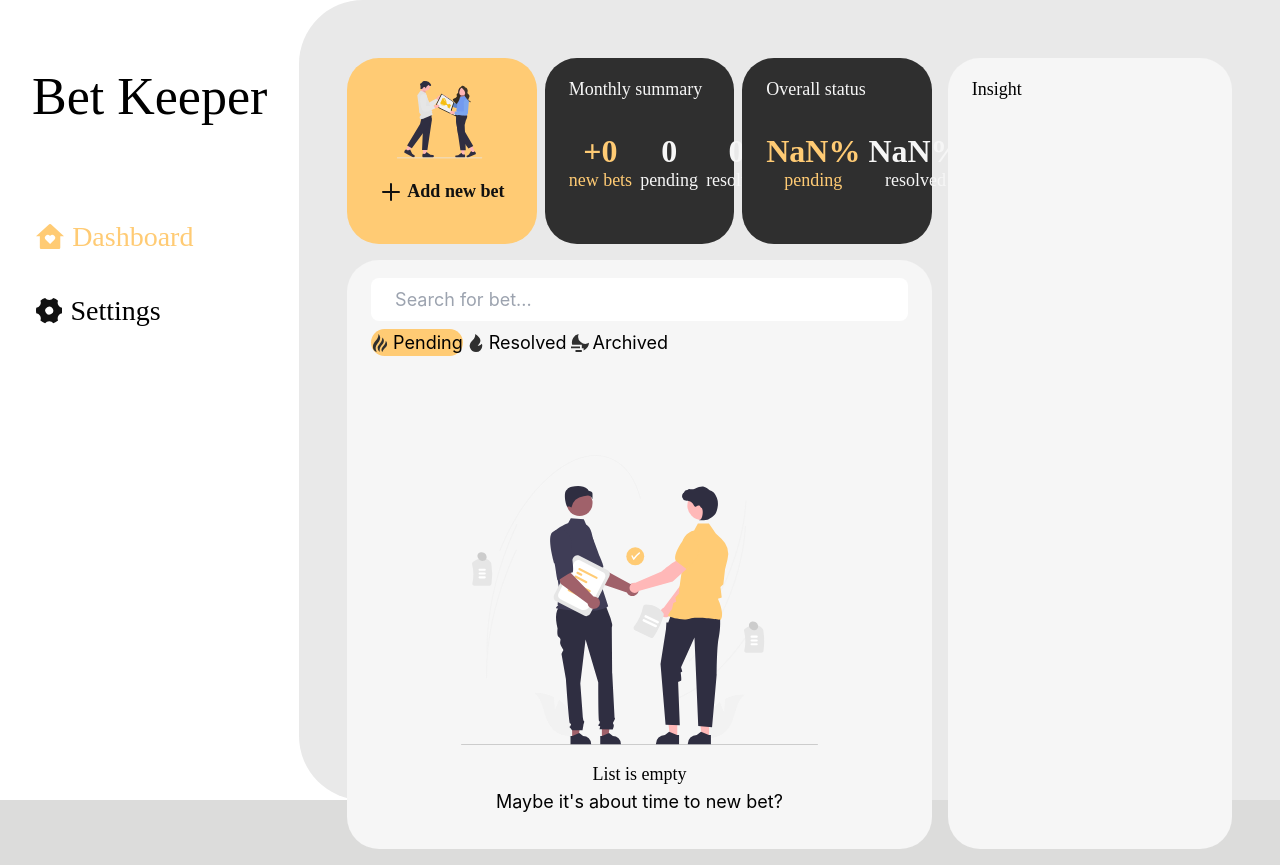
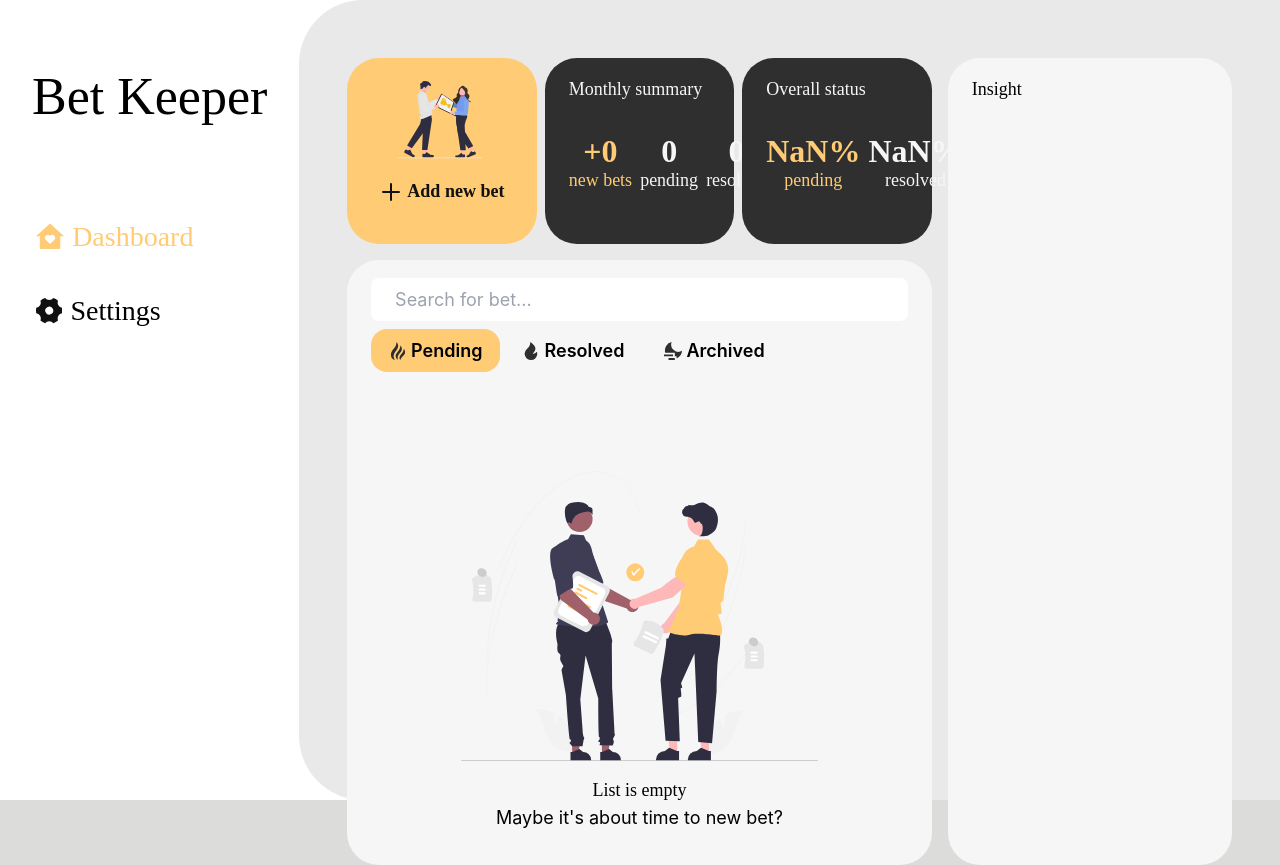
Before and after one commit to radek2s/BetKeeper, a React (Vite) app: page /#/dashboard in a window 1280 px wide. Built offline with nearby package versions, Linux system fonts and the light colour scheme.

Commit message:
🧼 Correct style specifity issues

```diff
--- a/src/layout/button/button.scss
+++ b/src/layout/button/button.scss
@@ -1,4 +1,4 @@
-button {
+.root button {
   border: none;
   border-radius: 16px;
   padding: 8px 18px;
--- a/src/views/dashboard/components/widgets/DashboardCreateBetCard.tsx
+++ b/src/views/dashboard/components/widgets/DashboardCreateBetCard.tsx
@@ -23,7 +23,7 @@ function DashboardCreateBetCard({ onCreate }: DashboardCreateBetCardProps) {
       role="button"
       aria-label="Create new bet card"
       onClick={show}>
-      <img src="/bet_competition.svg" alt="Add bet graphic" />
+      <img src="bet_competition.svg" alt="Add bet graphic" />
       <div className="dashboard-action-card__action">
         <IconAdd />
         Add new bet
```
